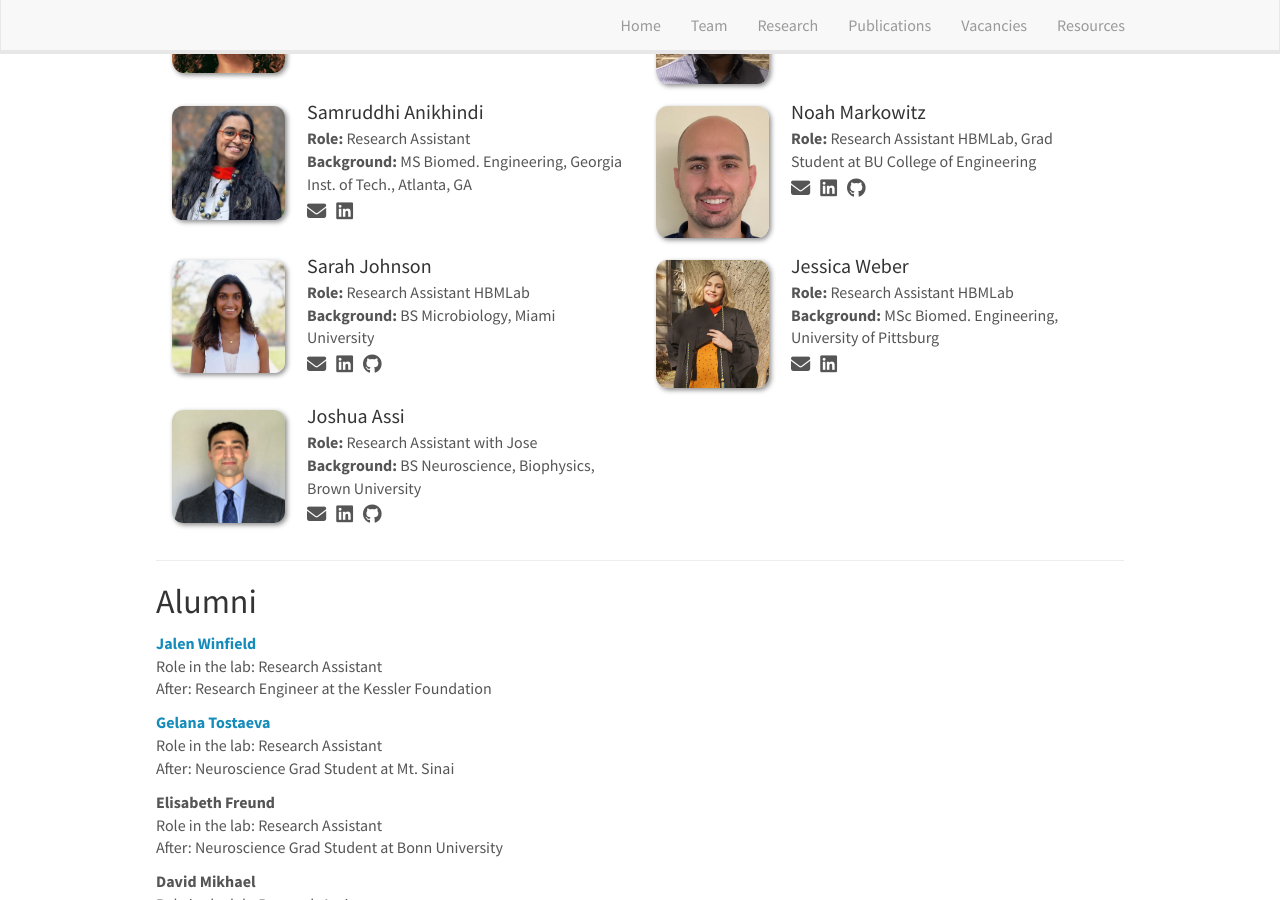
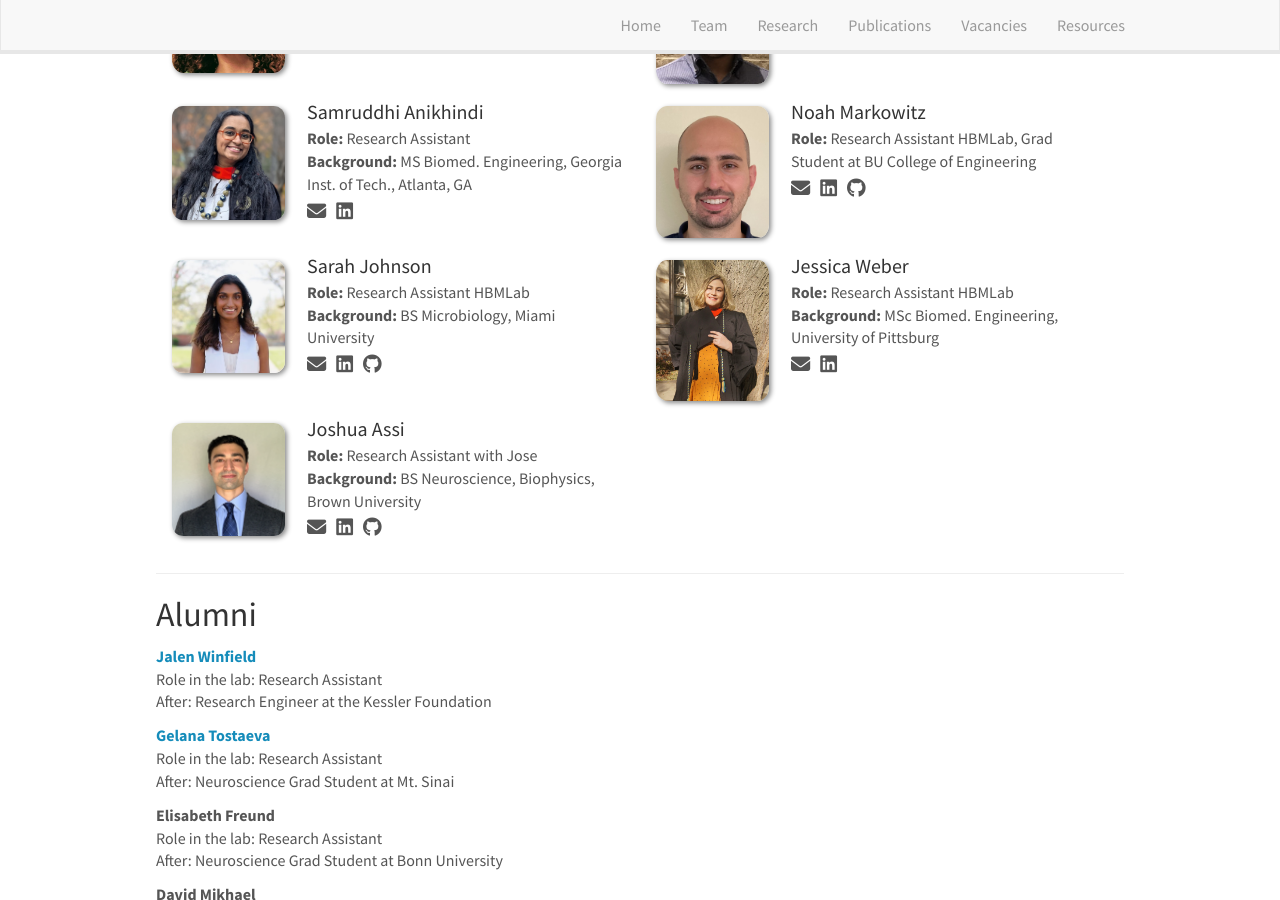
Before and after one commit to sarahgrjohnson/HBMLwebsite, a Jekyll site: the page built from _pages/team.md, in a window 1280 px wide and 900 px high, scrolled down 759 px. Built offline with Jekyll 4.4.1, drawn with Linux system fonts in a browser that asks for light colours; nearby versions of some CDN libraries.

Commit message:
update jess headshot

```diff
--- a/_data/hbml_team.yml
+++ b/_data/hbml_team.yml
@@ -91,7 +91,7 @@
   github: https://github.com/sarahgrjohnson
 
 - name: Jessica Weber
-  photo: Jess_Weber.png
+  photo: JessHeadshot.jpg
   info: Research Assistant HBMLab
   background: MSc Biomed. Engineering, University of Pittsburg
   email: jweber14@northwell.edu
```
Also changed, not shown: images/team/JessHeadshot.jpeg (deleted), images/team/JessHeadshot.jpg (added), images/team/Jess_Weber.png (deleted).
